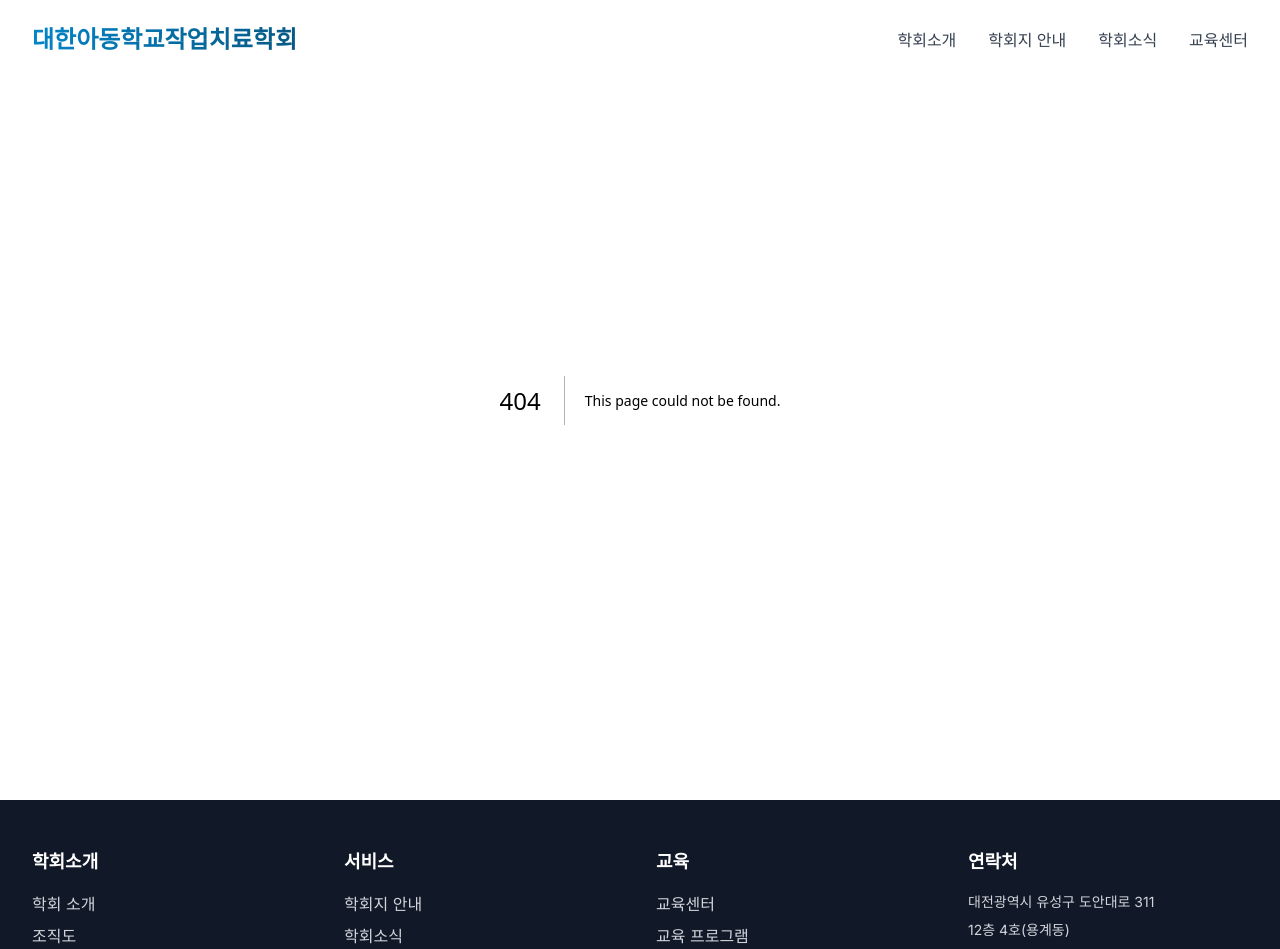
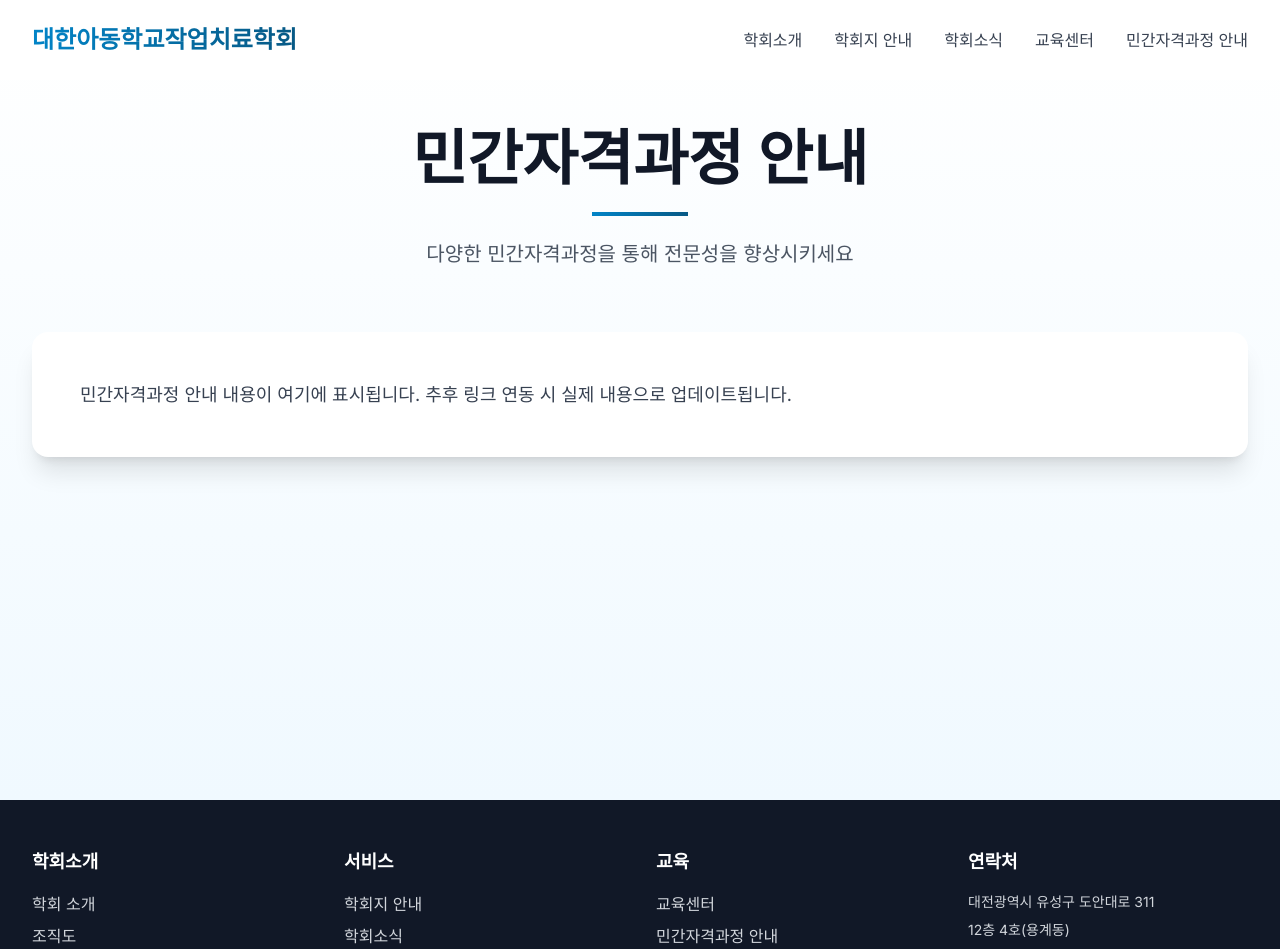
Before and after one commit to hamhyeonggwang/ksotcs, a Next.js app: page /certification in a window 1280 px wide. Before the commit this address had no page. Shown: the top 949 px of the page. Built offline with nearby package versions, Linux system fonts and the light colour scheme.

Commit message:
Add 민간자격과정 안내 menu and page, switch imagery to teaching materials

```diff
--- /dev/null
+++ b/app/certification/page.tsx
@@ -0,0 +1,23 @@
+export default function CertificationPage() {
+  return (
+    <div className="pt-32 pb-24 min-h-screen bg-gradient-to-b from-white to-primary-50">
+      <div className="max-w-7xl mx-auto px-4 sm:px-6 lg:px-8">
+        <div className="text-center mb-16">
+          <h1 className="text-5xl md:text-6xl font-bold text-gray-900 mb-6">
+            민간자격과정 안내
+          </h1>
+          <div className="w-24 h-1 bg-gradient-to-r from-primary-600 to-primary-800 mx-auto mb-6"></div>
+          <p className="text-xl text-gray-600 max-w-3xl mx-auto">
+            다양한 민간자격과정을 통해 전문성을 향상시키세요
+          </p>
+        </div>
+
+        <div className="bg-white rounded-2xl shadow-xl p-8 md:p-12">
+          <p className="text-gray-700 leading-relaxed text-lg">
+            민간자격과정 안내 내용이 여기에 표시됩니다. 추후 링크 연동 시 실제 내용으로 업데이트됩니다.
+          </p>
+        </div>
+      </div>
+    </div>
+  )
+}
--- a/components/About.tsx
+++ b/components/About.tsx
@@ -13,7 +13,8 @@ export default function About() {
               <div
                 className="absolute inset-0 bg-cover bg-center"
                 style={{
-                  backgroundImage: `url('https://images.unsplash.com/photo-1607746882042-944635dfe10e?q=80&w=2000')`, // 동일한 밝은 톤 이미지
+                  // 교구와 교재가 놓인 테이블 이미지
+                  backgroundImage: `url('https://images.unsplash.com/photo-1523580846011-d3a5bc25702b?q=80&w=2000')`,
                 }}
               ></div>
               <div className="absolute inset-0 bg-gradient-to-t from-black/60 to-transparent"></div>
--- a/components/CTA.tsx
+++ b/components/CTA.tsx
@@ -8,7 +8,8 @@ export default function CTA() {
         <div
           className="absolute inset-0 bg-cover bg-center opacity-40"
           style={{
-            backgroundImage: `url('https://images.unsplash.com/photo-1588072432836-e10032774350?q=80&w=2000')`, // 밝은 교실/아이들 느낌
+            // 사람보다 교구가 중심인 교육 환경 이미지
+            backgroundImage: `url('https://images.unsplash.com/photo-1523580846011-d3a5bc25702b?q=80&w=2000')`,
           }}
         ></div>
         <div className="absolute inset-0 bg-gradient-to-b from-black/80 via-black/60 to-black/90"></div>
--- a/components/Features.tsx
+++ b/components/Features.tsx
@@ -35,9 +35,12 @@ const features = [
 
 export default function Features() {
   const images = [
-    'https://images.unsplash.com/photo-1481627834876-b7833e8f5570?q=80&w=800',
-    'https://images.unsplash.com/photo-1454165804606-c3d57bc86b40?q=80&w=800',
-    'https://images.unsplash.com/photo-1522202176988-66273c2fd55f?q=80&w=800',
+    // 책과 필기도구
+    'https://images.unsplash.com/photo-1519744792095-2f2205e87b6f?q=80&w=800',
+    // 알록달록한 문구류
+    'https://images.unsplash.com/photo-1522202195461-41a8a0c2eea0?q=80&w=800',
+    // 교육용 카드와 교구
+    'https://images.unsplash.com/photo-1610465299996-30f240ac2b59?q=80&w=800',
   ]
 
   return (
@@ -73,11 +76,7 @@ export default function Features() {
                 <div
                   className="absolute inset-0 bg-cover bg-center transition-transform duration-700 group-hover:scale-110"
                   style={{
-                    backgroundImage: `url('${[
-                      'https://images.unsplash.com/photo-1588072432836-e10032774350?q=80&w=800',
-                      'https://images.unsplash.com/photo-1588072432836-e10032774350?q=80&w=800',
-                      'https://images.unsplash.com/photo-1588072432836-e10032774350?q=80&w=800',
-                    ][index]}')`,
+                    backgroundImage: `url('${images[index]}')`,
                   }}
                 ></div>
                 <div className="absolute inset-0 bg-gradient-to-t from-black/80 via-black/40 to-transparent"></div>
--- a/components/Footer.tsx
+++ b/components/Footer.tsx
@@ -60,6 +60,14 @@ export default function Footer() {
               </li>
               <li>
                 <Link
+                  href="/certification"
+                  className="hover:text-primary-400 transition-colors"
+                >
+                  민간자격과정 안내
+                </Link>
+              </li>
+              <li>
+                <Link
                   href="http://ksotcs.co.kr"
                   target="_blank"
                   rel="noopener noreferrer"
--- a/components/Hero.tsx
+++ b/components/Hero.tsx
@@ -17,7 +17,8 @@ export default function Hero() {
         <div
           className="absolute inset-0 bg-cover bg-center bg-no-repeat opacity-30"
           style={{
-            backgroundImage: `url('https://images.unsplash.com/photo-1607746882042-944635dfe10e?q=80&w=2000')`, // 밝은 병원/클리닉 느낌
+            // 교재·교구 중심의 따뜻한 책상 이미지
+            backgroundImage: `url('https://images.unsplash.com/photo-1524995997946-a1c2e315a42f?q=80&w=2000')`,
           }}
         ></div>
         <div className="absolute inset-0 bg-gradient-to-b from-black/60 via-black/40 to-black/80"></div>
--- a/components/Navbar.tsx
+++ b/components/Navbar.tsx
@@ -8,6 +8,7 @@ const menuItems = [
   { name: '학회지 안내', href: '/journal' },
   { name: '학회소식', href: '/news' },
   { name: '교육센터', href: 'http://ksotcs.co.kr' },
+  { name: '민간자격과정 안내', href: '/certification' },
 ]
 
 export default function Navbar() {
--- a/components/News.tsx
+++ b/components/News.tsx
@@ -20,9 +20,12 @@ const newsItems = [
 
 export default function News() {
   const newsImages = [
-    'https://images.unsplash.com/photo-1588072432836-e10032774350?q=80&w=800',
-    'https://images.unsplash.com/photo-1588072432836-e10032774350?q=80&w=800',
-    'https://images.unsplash.com/photo-1588072432836-e10032774350?q=80&w=800',
+    // 공지사항 느낌의 노트와 펜
+    'https://images.unsplash.com/photo-1519741497674-611481863552?q=80&w=800',
+    // 회의·기록용 교재
+    'https://images.unsplash.com/photo-1524995997946-a1c2e315a42f?q=80&w=800',
+    // 교육용 자료와 문서
+    'https://images.unsplash.com/photo-1457612928689-a1ab27da0dad?q=80&w=800',
   ]
 
   return (
```
